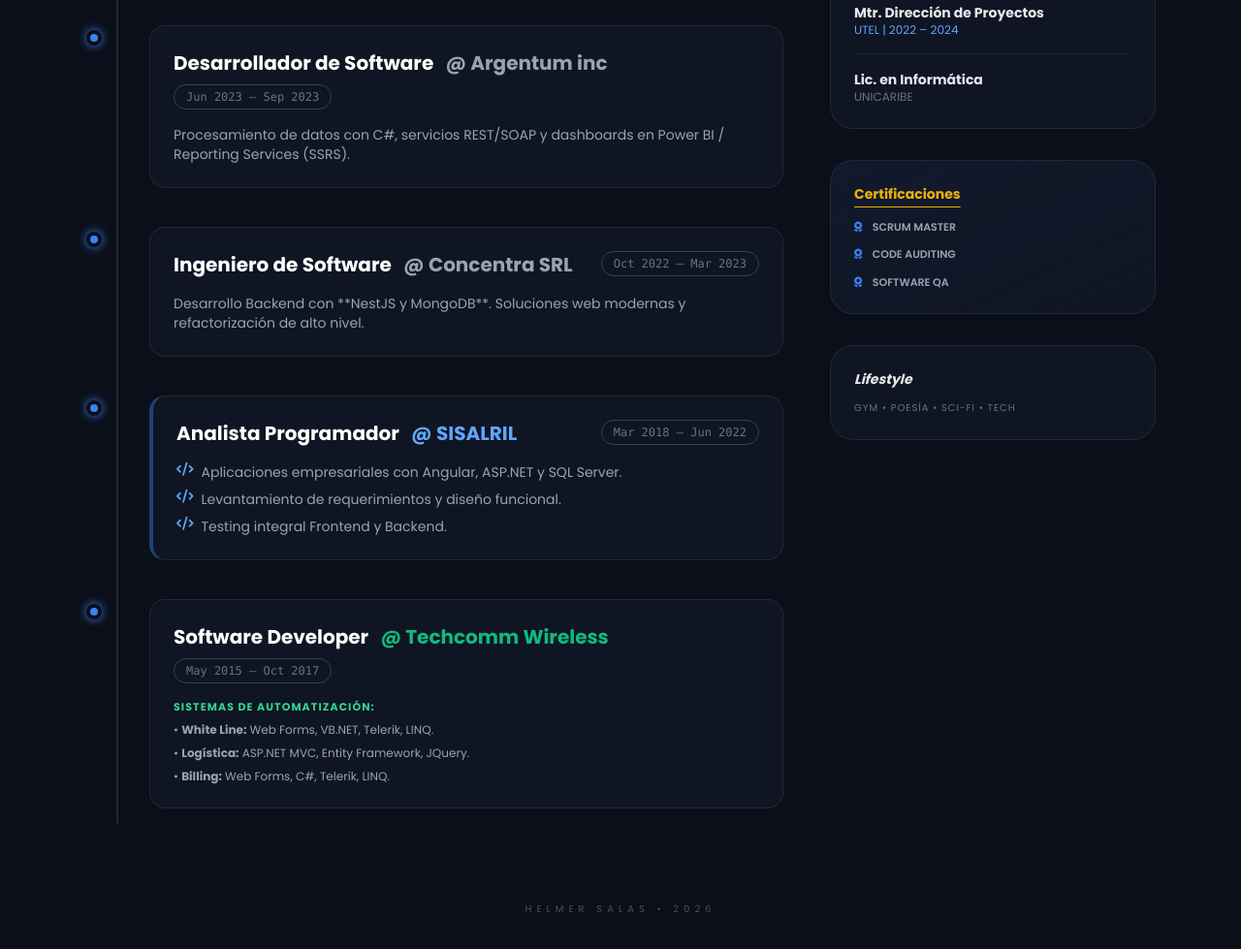
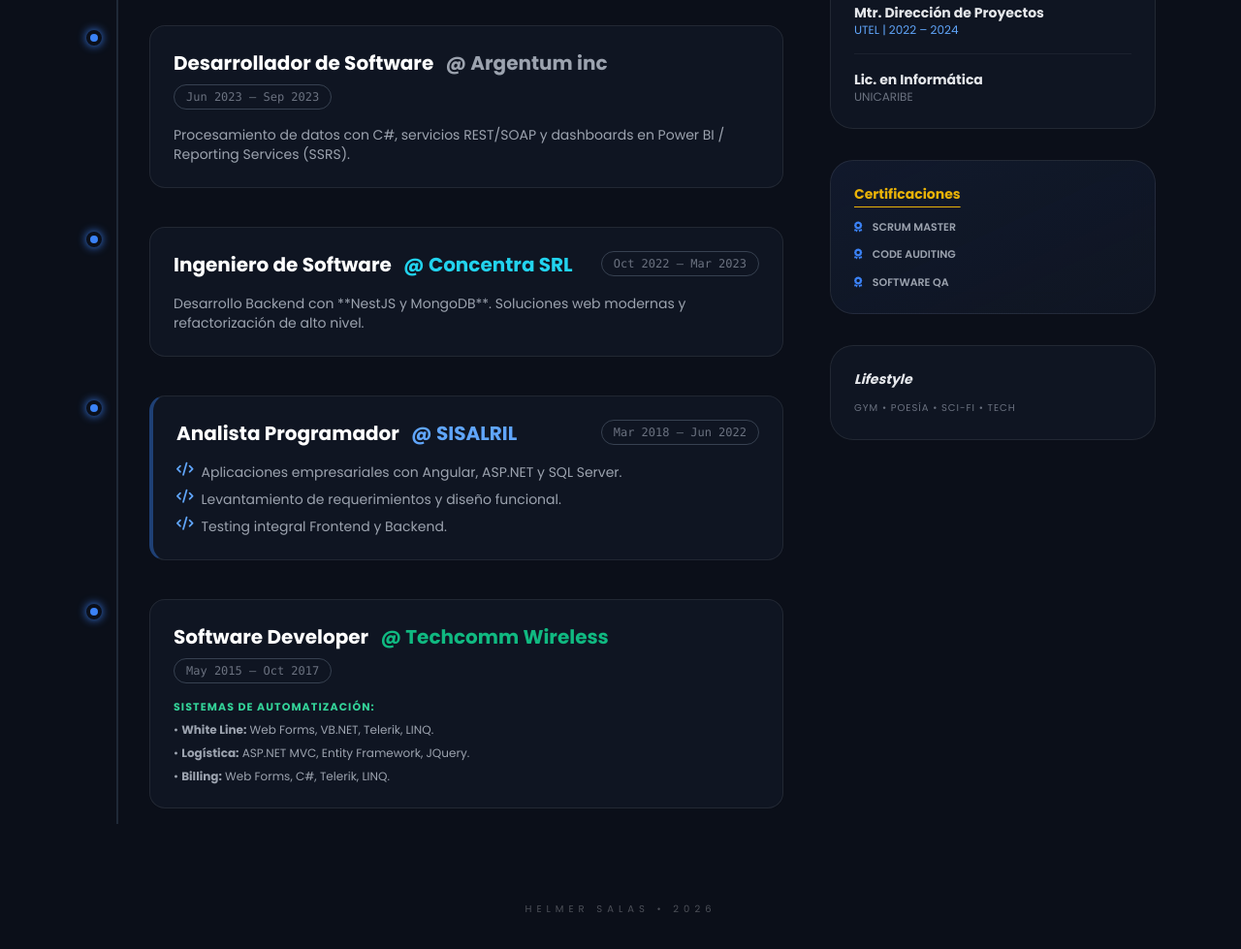
Before and after one commit to Helmer11/Helmersalas, a plain HTML site: page index.html in a window 1280 px wide. Shown: the part 650-1629 px from the top of the page at 97% size. Drawn offline with nearby package versions, Linux system fonts and the light colour scheme.

Commit message:
modificacion de color de texto y agregar nuevo cv

```diff
--- a/index.html
+++ b/index.html
@@ -111,7 +111,7 @@
             <div class="timeline-dot"></div>
             <div class="glass p-6 rounded-2xl">
               <div class="flex justify-between items-start flex-wrap gap-2 mb-4">
-                <h3 class="text-xl font-bold text-white">Ingeniero de Software <span class="text-gray-400 ml-2">@ Concentra SRL</span></h3>
+                <h3 class="text-xl font-bold text-white">Ingeniero de Software <span class="text-cyan-400 ml-2">@ Concentra SRL</span></h3>
                 <span class="text-xs font-mono text-gray-500 border border-gray-700 px-3 py-1 rounded-full">Oct 2022 – Mar 2023</span>
               </div>
               <p class="text-sm text-gray-400">Desarrollo Backend con **NestJS y MongoDB**. Soluciones web modernas y refactorización de alto nivel.</p>
```
Also changed, not shown: 1 other file.
